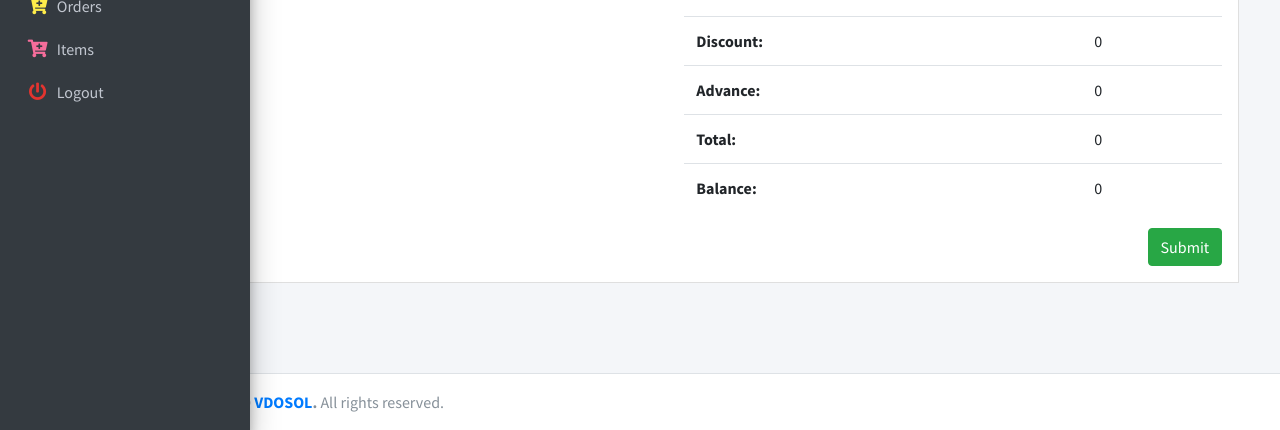
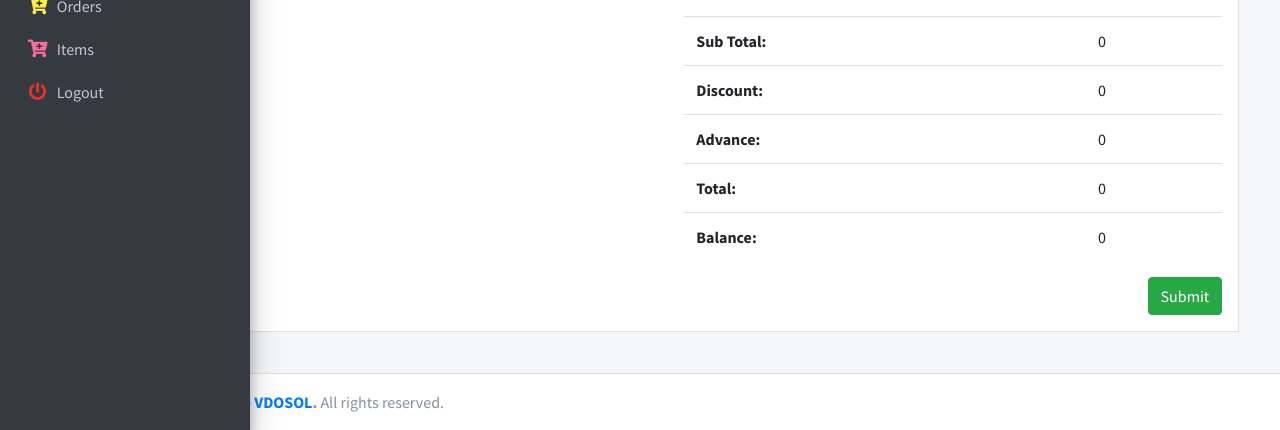
Before and after one commit to izubairsh/django-ecommerce, a Django app: page /order/invoice/ in a window 1280 px wide. Shown: the part 370-800 px from the top of the page. Run offline with Django 3.2, Linux system fonts and the light colour scheme; the visitor is signed in with stand-in values (Sample User, id 1); data comes from the database, SQL or seed files in the repository; data that the repository does not hold is empty; some libraries are stand-ins or nearby versions.

Commit message:
sub total added

```diff
--- a/orders/templates/orders/invoice.html
+++ b/orders/templates/orders/invoice.html
@@ -119,6 +119,10 @@
                                         <table class="table">
                                             <tbody>
                                                 <tr>
+                                                    <th>Sub Total:</th>
+                                                    <td>{{order.get_sub_total}}</td>
+                                                </tr>
+                                                <tr>
                                                     <th>Discount:</th>
                                                     <td>{{order.get_discount}}</td>
                                                 </tr>
--- a/orders/templates/orders/order.html
+++ b/orders/templates/orders/order.html
@@ -168,6 +168,10 @@
                                         <table class="table">
                                             <tbody>
                                                 <tr>
+                                                    <th>Sub Total:</th>
+                                                    <td>{{order.get_sub_total}}</td>
+                                                </tr>
+                                                <tr>
                                                     <th>Discount:</th>
                                                     <td>{{order.get_discount}}</td>
                                                 </tr>
```
